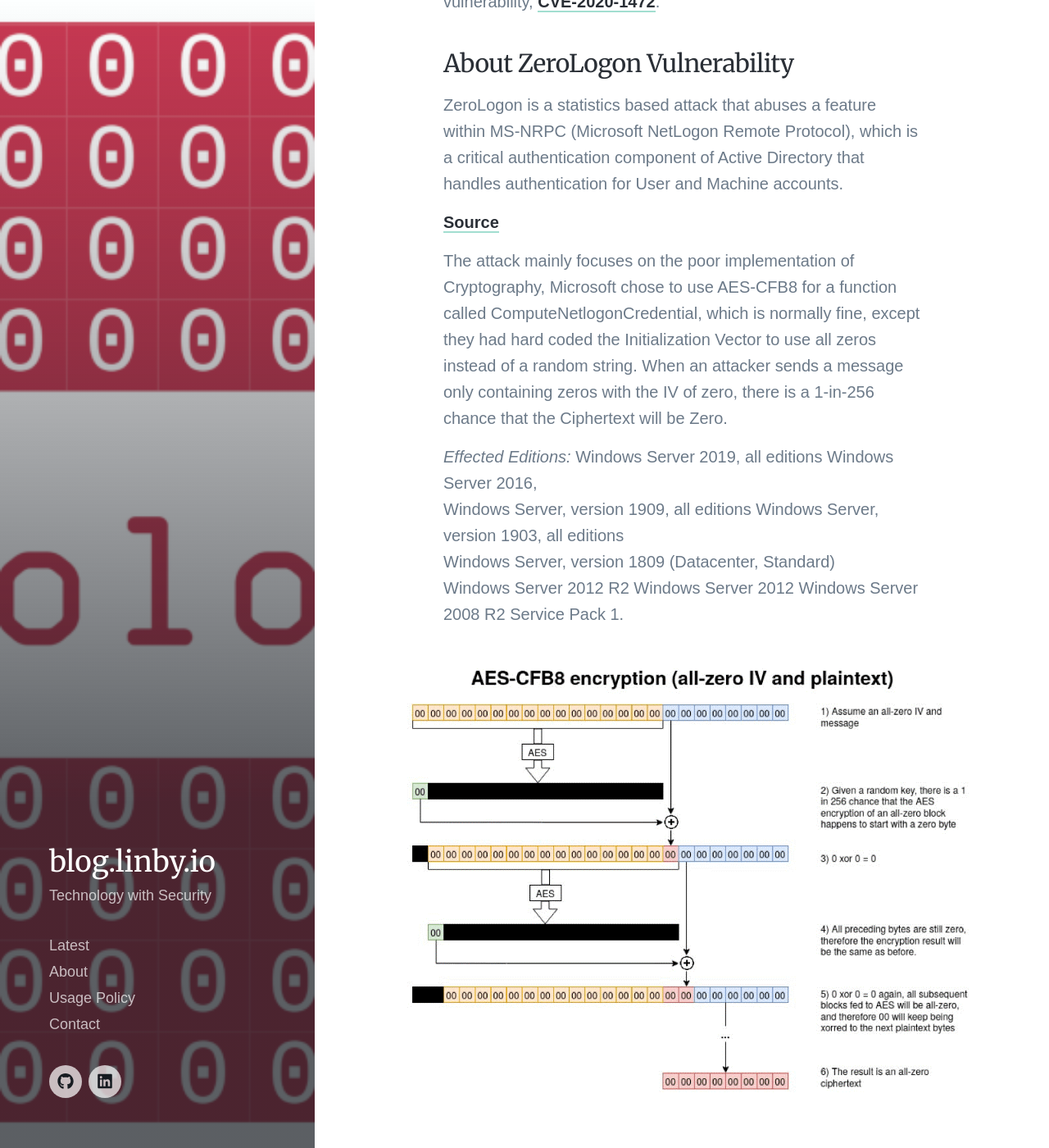
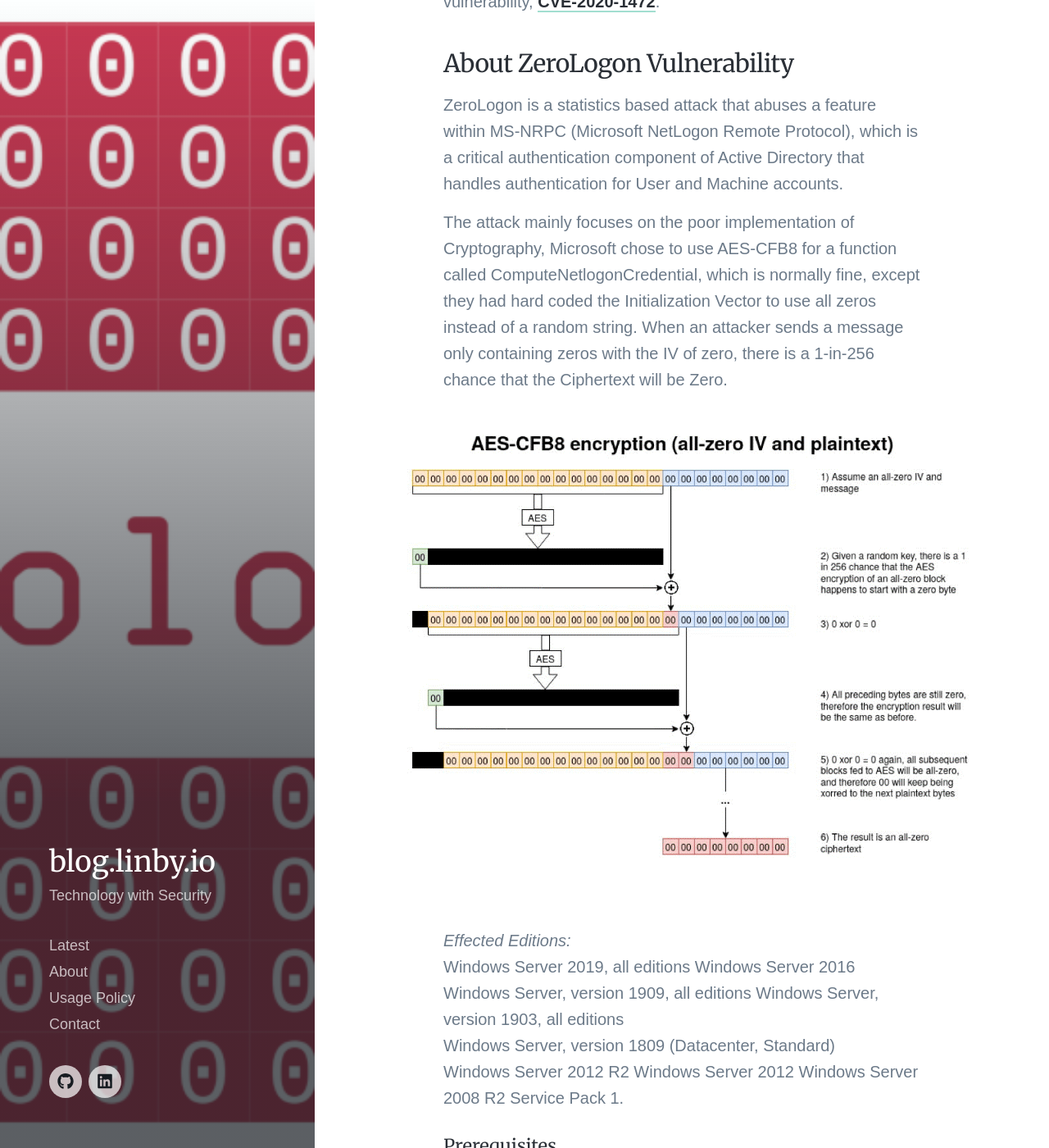
Before and after one commit to bharathkarumudi/bharathkarumudi.github.io, a Jekyll site: the page built from _posts/2021-02-22-Exploiting-Windows-Zerologon.md, in a window 1280 px wide and 1400 px high, scrolled down 940 px. Shown: the whole window at 82% size. Built offline with Jekyll 4.4.1, drawn with Linux system fonts in a browser that asks for light colours; nearby versions of some CDN libraries; some web fonts are replaced; comment, search, counter and statistics services are not loaded.

Commit message:
Image fix

```diff
--- a/_posts/2021-02-22-Exploiting-Windows-Zerologon.md
+++ b/_posts/2021-02-22-Exploiting-Windows-Zerologon.md
@@ -13,18 +13,16 @@ Exploit and gain the administrative access on a Domain Controller, which is vuln
 ### About ZeroLogon Vulnerability
 ZeroLogon is a statistics based attack that abuses a feature within MS-NRPC (Microsoft NetLogon Remote Protocol), which is a critical authentication component of Active Directory that handles authentication for User and Machine accounts.
 
-[Source](https://tryhackme.com/room/zer0logon)
-
 The attack mainly focuses on the poor implementation of Cryptography, Microsoft chose to use AES-CFB8 for a function called ComputeNetlogonCredential, which is normally fine, except they had hard coded the Initialization Vector to use all zeros instead of a random string. When an attacker sends a message only containing zeros with the IV of zero, there is a 1-in-256 chance that the Ciphertext will be Zero.
 
+[Source](https://tryhackme.com/room/zer0logon)
+![](/images/posts/ZeroLogon-AES-CFB8-encryption.png)
+
 _Effected Editions:_
-Windows Server 2019, all editions Windows Server 2016,
+Windows Server 2019, all editions Windows Server 2016
 Windows Server, version 1909, all editions Windows Server, version 1903, all editions
 Windows Server, version 1809 (Datacenter, Standard)
 Windows Server 2012 R2 Windows Server 2012 Windows Server 2008 R2 Service Pack 1.
-
-
-![](/images/posts/ZeroLogon-AES-CFB8-encryption.png)
 
 #### Prerequisites
 Below two utilities are required to perform the attack.
```
